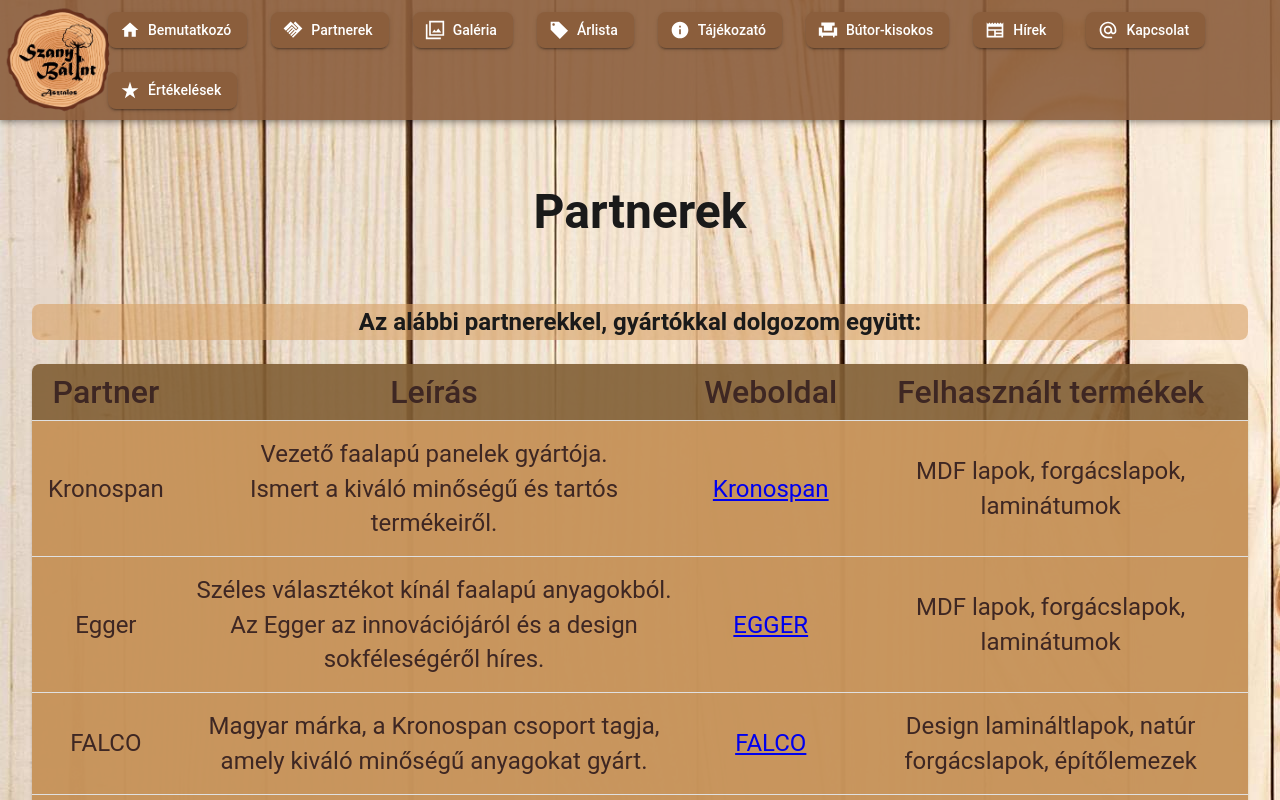
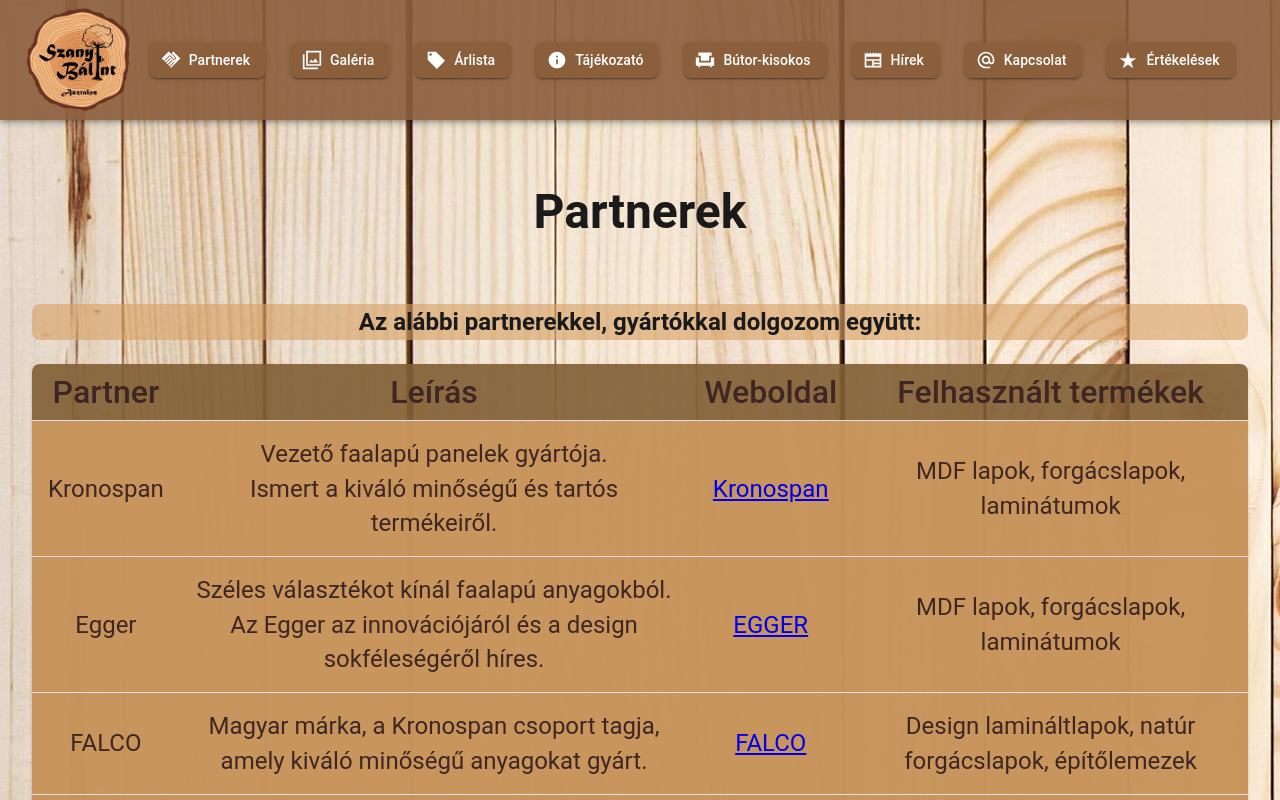
Before and after one commit to Tyna1992/CarpenterWebsite, a React (Vite) app in the folder Frontend/: page /partnerek in a window 1280 px wide. Shown: the top 800 px of the page. Built offline with nearby package versions, Linux system fonts and the light colour scheme.

Commit message:
fix: unnecessary navbar item removed

```diff
--- a/Frontend/src/Components/NavBar/NavBarItems.jsx
+++ b/Frontend/src/Components/NavBar/NavBarItems.jsx
@@ -10,12 +10,6 @@
 import HomeSharpIcon from '@mui/icons-material/HomeSharp';
 
 const navBarItems = [
-    {
-        id: 0,
-        icon: <HomeSharpIcon />,
-        label: "Bemutatkozó",
-        route: "bemutatkozo"
-    },
     {
         id: 1,
         icon: <HandshakeSharpIcon />,
```
